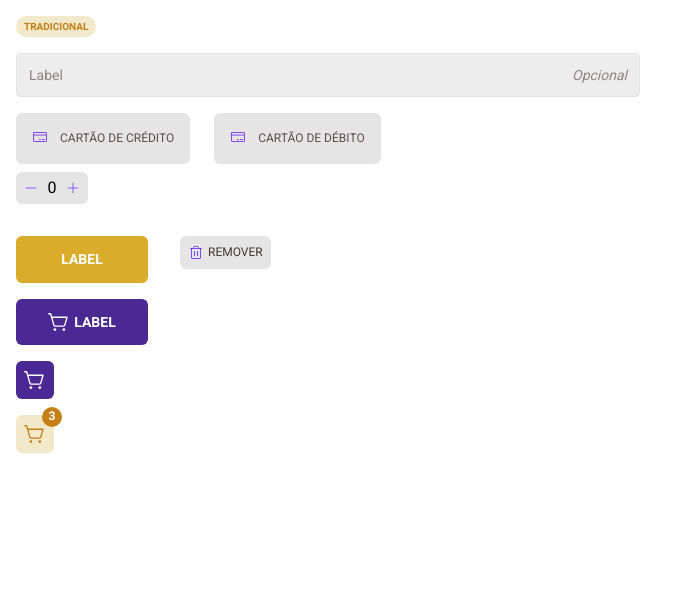
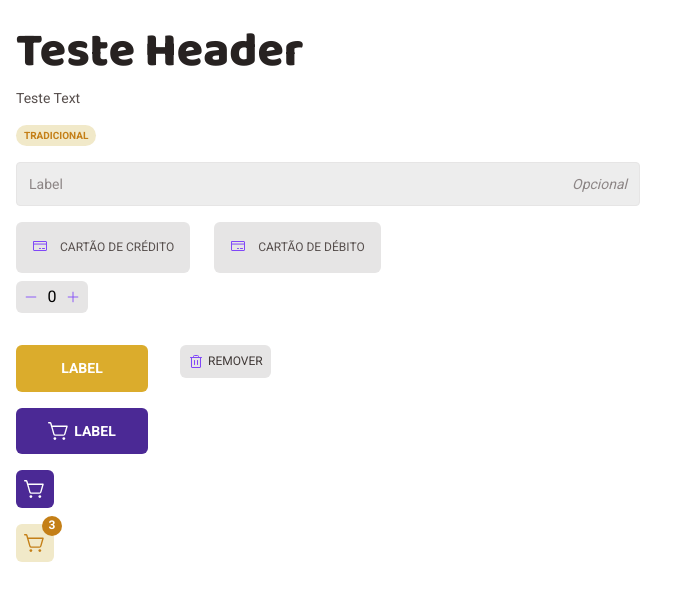
Before and after one commit to alex-britto/PDCoffe, a React (Vite) app: page / in a window 1280 px wide. Shown: the top 600 px of the page, without its empty margins (0-687 px from the left). Built offline with nearby package versions, Linux system fonts and the light colour scheme.

Commit message:
add Typography component

```diff
--- a/src/App.tsx
+++ b/src/App.tsx
@@ -1,6 +1,6 @@
 import { ShoppingCartSimple, Trash } from "phosphor-react"
 import { useState } from "react"
-import { ThemeProvider } from "styled-components"
+import { ThemeProvider, useTheme } from "styled-components"
 import {
   Button,
   NumberInput,
@@ -8,9 +8,11 @@ import {
   Status,
   TextField,
 } from "./components"
+import { Typography } from "./components/Typography/Typography"
 import { defaultTheme } from "./styles/themes/defaultTheme"
 
 function App() {
+  const theme = useTheme() //TENTAR ENTENDER PQ NAO CONSEGUI USAR O THEME NA COLOR DO TYPOGRAPHY
   const [numberInputValue, setNumberInputValue] = useState(0)
   const selectInputItems = [
     {
@@ -24,6 +26,18 @@ function App() {
   ]
   return (
     <ThemeProvider theme={defaultTheme}>
+      <div className="m-4">
+        <Typography
+          family="header"
+          variant="h1"
+          color={defaultTheme.colors.base.title}
+        >
+          Teste Header
+        </Typography>
+        <Typography family="text" variant="p" as={"h1"}>
+          Teste Text
+        </Typography>
+      </div>
       <div className="m-4">
         <Status title="Tradicional" />
       </div>
--- /dev/null
+++ b/src/components/Typography/Typography.tsx
@@ -0,0 +1,105 @@
+import styled, { css } from "styled-components"
+
+interface TypographyProps {
+  children: string
+  variant: "h1" | "h2" | "h3" | "h4" | "h5" | "p" | "span"
+  as?: "h1" | "h2" | "h3" | "h4" | "h5" | "p" | "span"
+  family?: "header" | "text"
+  color?: string
+  className?: string
+}
+
+//faz mais sentido usar o nome em caps?
+const HEADER_STYLES = {
+  h1: {
+    fontWeight: "800",
+    fontSize: "48px",
+  },
+  h2: {
+    fontWeight: "800",
+    fontSize: "32px",
+  },
+  h3: {
+    fontWeight: "800",
+    fontSize: "24px",
+  },
+  h4: {
+    fontWeight: "700",
+    fontSize: "20px",
+  },
+  h5: {
+    fontWeight: "700",
+    fontSize: "18px",
+  },
+  //não mapeados
+  p: {
+    fontWeight: "700",
+    fontSize: "16px",
+  },
+  span: {
+    fontWeight: "700",
+    fontSize: "14px",
+  },
+}
+
+const textStyles = {
+  h1: {
+    fontWeight: "400",
+    fontSize: "20px",
+  },
+  h2: {
+    fontWeight: "700",
+    fontSize: "18px",
+  },
+  h3: {
+    fontWeight: "700",
+    fontSize: "18px",
+  },
+  h4: {
+    fontWeight: "700",
+    fontSize: "16px",
+  },
+  h5: {
+    fontWeight: "700",
+    fontSize: "14px",
+  },
+  p: {
+    fontWeight: "400",
+    fontSize: "14px",
+  },
+  span: {
+    fontWeight: "700",
+    fontSize: "10px",
+  },
+}
+
+export const Typography = ({
+  children,
+  variant,
+  family = "text",
+  as,
+  color,
+}: TypographyProps) => {
+  return (
+    <Text variant={variant} family={family} as={as ?? variant} color={color}>
+      {children}
+    </Text>
+  )
+}
+
+const Text = styled.p<TypographyProps>`
+  ${({ theme, family, variant, color }) => css`
+    ${family === "header"
+      ? css`
+          font-family: "Baloo 2", cursive;
+          font-size: ${HEADER_STYLES[variant].fontSize};
+          font-weight: ${HEADER_STYLES[variant].fontWeight};
+        `
+      : css`
+          font-family: Roboto, sans-serif;
+          font-size: ${textStyles[variant].fontSize};
+          font-weight: ${textStyles[variant].fontWeight};
+        `};
+    color: ${color ?? theme.colors.base.text};
+  `}
+`
```
